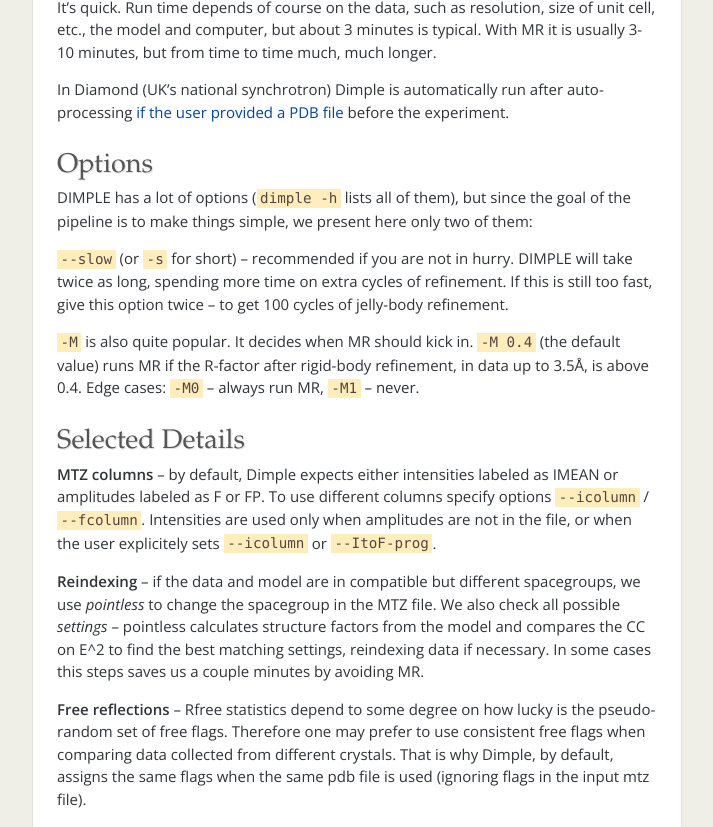
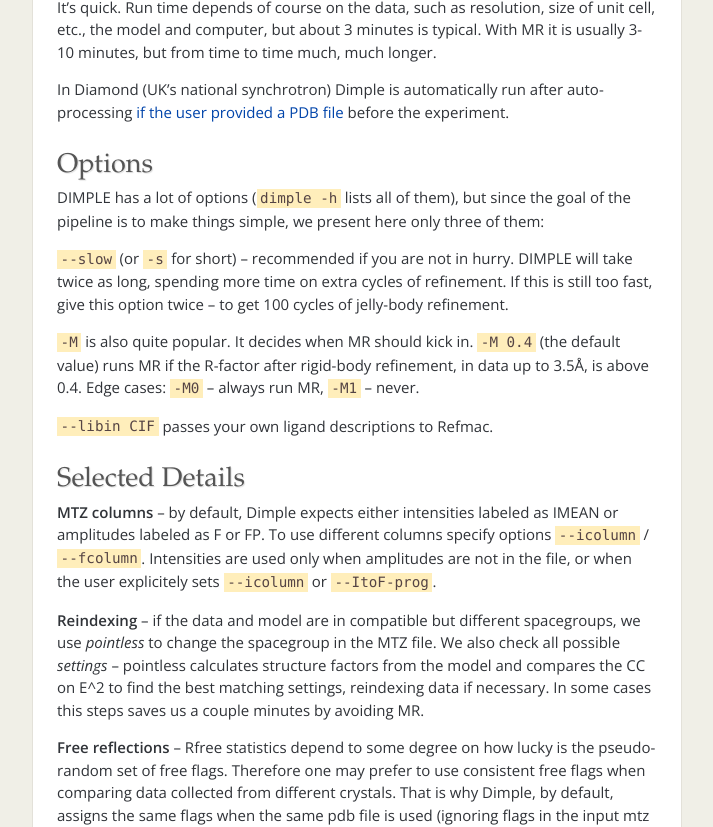
Before and after one commit to ccp4/dimple, a Jekyll site: the page built from index.md, in a window 1280 px wide and 900 px high, scrolled down 919 px, cut to the strip 73-900 px from the top of the window. Shown: the whole strip, without its empty margins (283-996 px from the left). Built offline with Jekyll 4.4.1, drawn with Linux system fonts in a browser that asks for light colours; our own code applies the rules of GitHub Pages for plain Markdown files.

Commit message:
document --libin
followup of a dinner conversation at the Study Weekend

```diff
--- a/index.md
+++ b/index.md
@@ -48,7 +48,7 @@
 
 DIMPLE has a lot of options (`dimple -h` lists all of them),
 but since the goal of the pipeline is to make things simple,
-we present here only two of them:
+we present here only three of them:
 
  `--slow` (or `-s` for short) -- recommended if you are not in hurry.
 DIMPLE will take twice as long, spending more time on extra cycles
@@ -59,6 +59,8 @@
 `-M 0.4` (the default value) runs MR if the R-factor after rigid-body refinement,
 in data up to 3.5Å, is above 0.4.
 Edge cases: `-M0` -- always run MR, `-M1` -- never.
+
+`--libin CIF` passes your own ligand descriptions to Refmac.
 
 ## Selected Details ##
 
```
